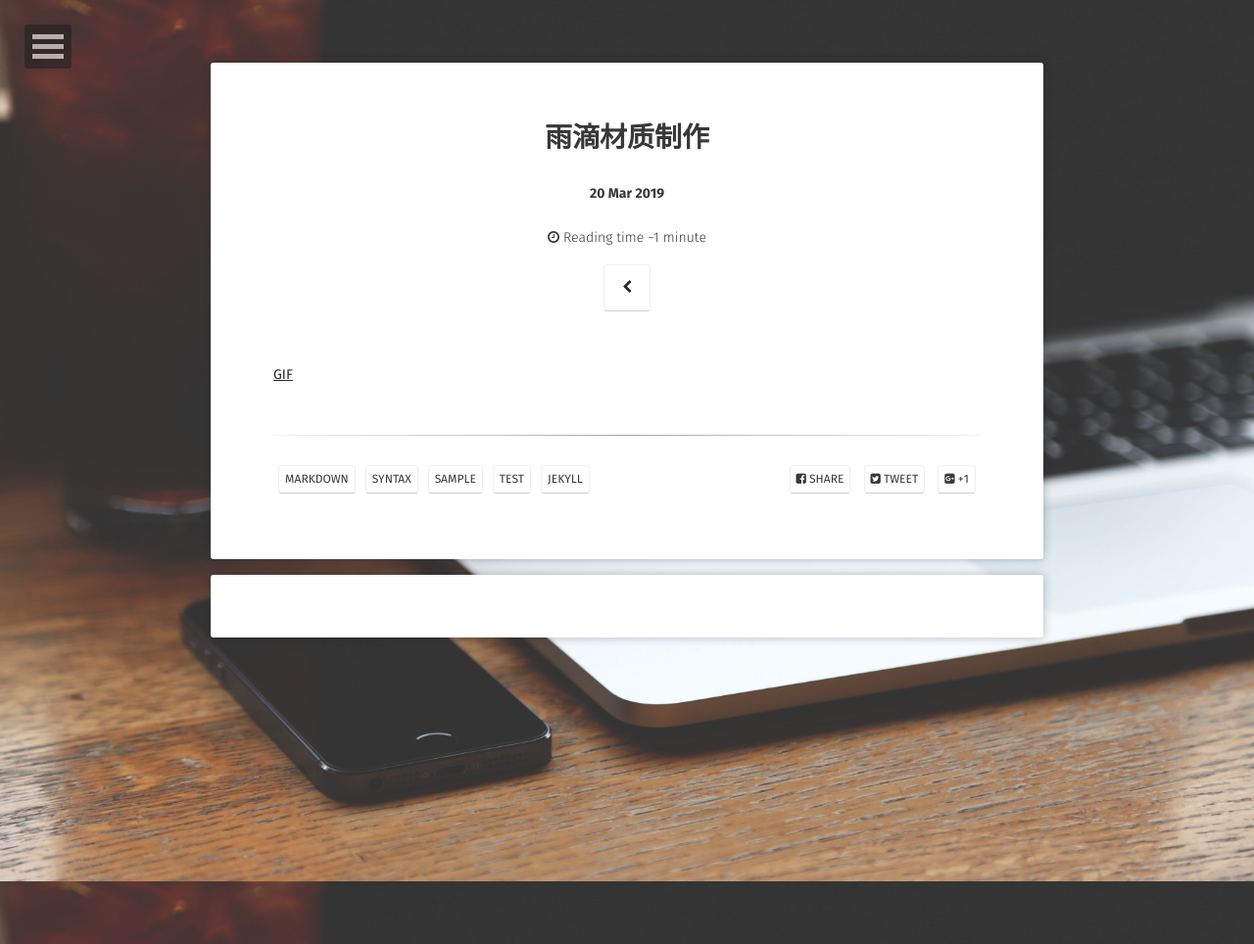
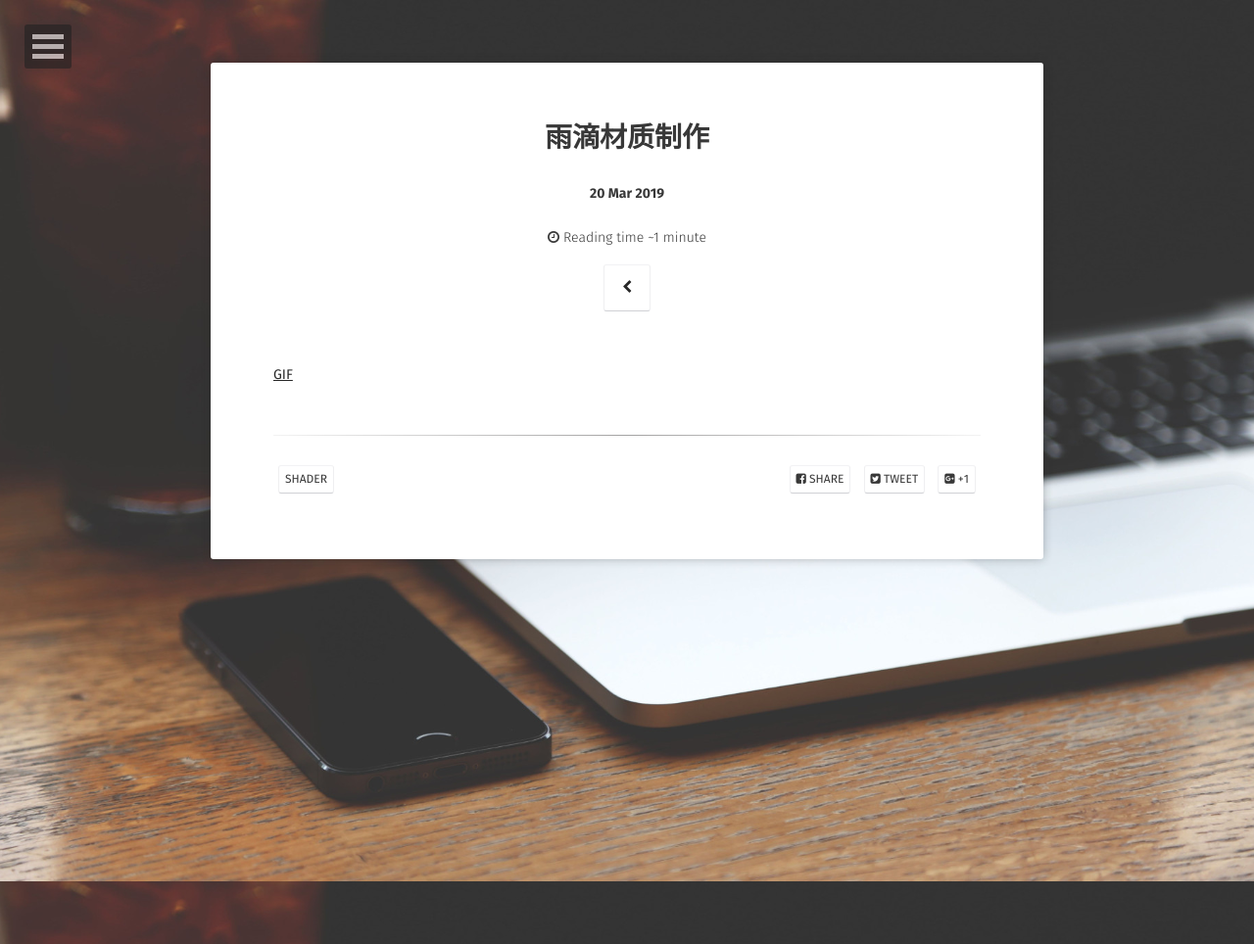
Before and after one commit to baokeqin/baokeqin.github.io, a Jekyll site: the page built from _posts/2019-03-20-雨滴材质制作.md, in a window 1280 px wide. Shown: the whole page at 98% size. Built offline with Jekyll 4.4.1, drawn with Linux system fonts in a browser that asks for light colours; some web fonts are replaced; comment, search, counter and statistics services are not loaded.

Commit message:
Update 2019-03-20-雨滴材质制作.md

```diff
--- a/_posts/2019-03-20-雨滴材质制作.md
+++ b/_posts/2019-03-20-雨滴材质制作.md
@@ -4,12 +4,8 @@ title:  "雨滴材质制作"
 date:   2019-03-20
 excerpt: "制作雨水材质."
 tag:
-- markdown
-- syntax
-- sample
-- test
-- jekyll
-comments: true
+- shader
+comments: false
 ---
 
 
```
